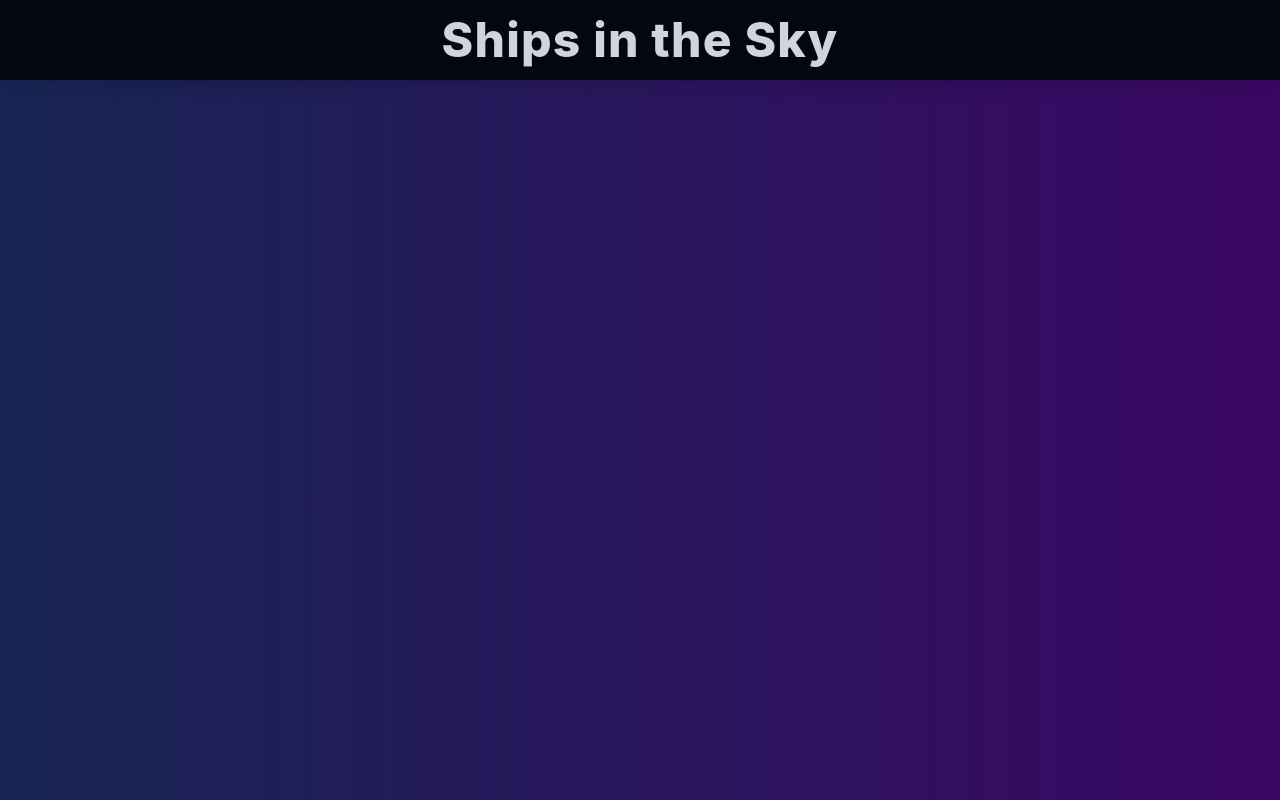
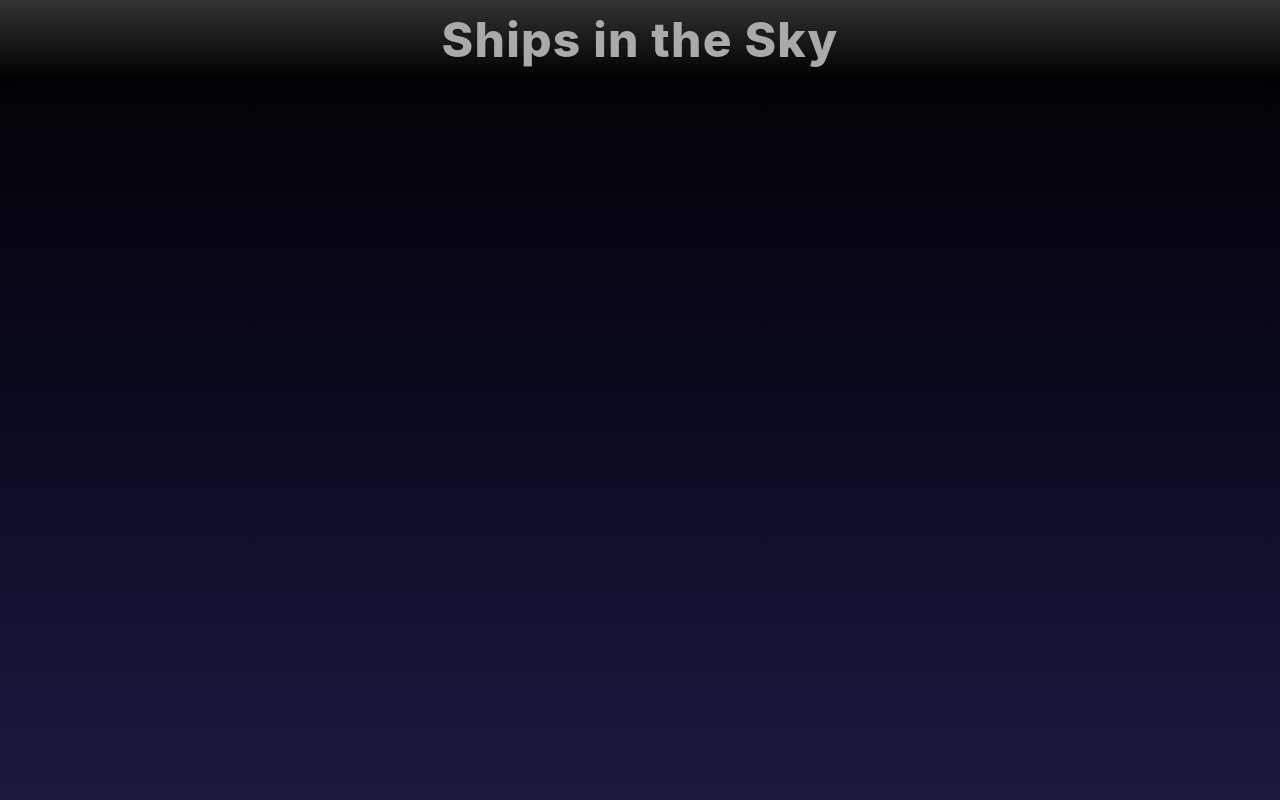
Before and after one commit to shipsinthesky/shipsinthesky.github.io, a plain HTML site: page index.html in a window 1280 px wide. Drawn offline with nearby package versions, Linux system fonts and the light colour scheme.

Commit message:
Update index.html

```diff
--- a/index.html
+++ b/index.html
@@ -4,94 +4,72 @@
     <meta charset="UTF-8">
     <meta name="viewport" content="width=device-width, initial-scale=1.0">
     <title>Ships in the Sky</title>
-    <!-- Tailwind CSS CDN for easy styling -->
     <script src="https://cdn.tailwindcss.com"></script>
+    <script async src="https://pagead2.googlesyndication.com/pagead/js/adsbygoogle.js?client=ca-pub-9260092306593079"
+     crossorigin="anonymous"></script>
     <style>
         /* Custom styles for the Inter font */
         body {
             font-family: 'Inter', sans-serif;
+            /* Space black/blue gradient background */
+            background: linear-gradient(to bottom, #000000, #0a0a20, #1a1a40);
+        }
+        /* Ensure the body is a flex container for vertical alignment */
+        body {
+            display: flex;
+            flex-direction: column;
+            min-height: 100vh; /* Make body take at least full viewport height */
+        }
+        /* Style for the message box feedback */
+        .message-box {
+            margin-top: 1rem; /* Tailwind's mt-4 */
+            padding: 0.75rem; /* Tailwind's p-3 */
+            border-radius: 0.375rem; /* Tailwind's rounded-md */
+            text-align: center;
+            font-size: 0.875rem; /* Tailwind's text-sm */
+            width: 16rem; /* Tailwind's w-64 */
+            display: none; /* Hidden by default */
+            transition: opacity 0.3s ease-in-out;
+            opacity: 0;
+        }
+        .message-box.show {
+            opacity: 1;
+        }
+        .message-box.success {
+            background-color: #d4edda; /* bg-green-100 */
+            color: #155724; /* text-green-800 */
+            border: 1px solid #c3e6cb; /* border-green-200 */
+        }
+        .message-box.error {
+            background-color: #f8d7da; /* bg-red-100 */
+            color: #721c24; /* text-red-800 */
+            border: 1px solid #f5c6cb; /* border-red-200 */
+        }
+
+        /* Glossy header styles */
+        header {
+            background: linear-gradient(to bottom, #333333, #000000); /* Dark gray to black gradient */
+            color: white; /* This will be overridden by the h1 color below */
+            text-shadow: 0 1px 1px rgba(0,0,0,.5);
+            box-shadow: inset 0 1px 0 rgba(255,255,255,.3), 0 1px 2px rgba(0,0,0,.6);
+        }
+
+        /* Style for the header text color */
+        header h1 {
+            color: #AAAAAA; /* A slightly darker gray */
         }
     </style>
-    <script async src="https://pagead2.googlesyndication.com/pagead/js/adsbygoogle.js?client=ca-pub-9260092306593079"
-     crossorigin="anonymous"></script>
 </head>
-<body class="bg-gradient-to-r from-blue-950 to-purple-950 min-h-screen flex flex-col items-center relative overflow-hidden">
+<body class="min-h-screen flex flex-col items-center relative overflow-hidden">
     <div class="starfield"></div>
 
-    <header class="w-full bg-gray-950 text-gray-300 text-center py-4 shadow-lg mb-8 relative z-10">
+    <header class="w-full text-center py-4 shadow-lg mb-8 relative z-10">
         <h1 class="text-4xl sm:text-5xl font-extrabold tracking-wide">
             Ships in the Sky
         </h1>
     </header>
 
     <div class="p-4 relative z-10">
-        </div>
-
-    <style>
-        .starfield {
-            position: absolute;
-            top: 0;
-            left: 0;
-            width: 100%;
-            height: 100%;
-            background: transparent;
-            /* Using multiple box-shadows to create stars */
-            box-shadow:
-                0 0 1px 1px rgba(255, 255, 255, 0.7),
-                20px 50px 1px 1px rgba(255, 255, 255, 0.7),
-                -30px 80px 1px 1px rgba(255, 255, 255, 0.7),
-                50px -20px 1px 1px rgba(255, 255, 255, 0.7),
-                -70px -90px 1px 1px rgba(255, 255, 255, 0.7),
-                80px 30px 1px 1px rgba(255, 255, 255, 0.7),
-                -100px 10px 1px 1px rgba(255, 255, 255, 0.7),
-                120px -50px 1px 1px rgba(255, 255, 255, 0.7),
-                /* Add many more for a dense starfield */
-                150px 70px 1px 1px rgba(255, 255, 255, 0.7),
-                -180px 40px 1px 1px rgba(255, 255, 255, 0.7),
-                200px -10px 1px 1px rgba(255, 255, 255, 0.7),
-                -220px 60px 1px 1px rgba(255, 255, 255, 0.7),
-                250px 90px 1px 1px rgba(255, 255, 255, 0.7),
-                -280px -30px 1px 1px rgba(255, 255, 255, 0.7),
-                300px 20px 1px 1px rgba(255, 255, 255, 0.7),
-                -330px 70px 1px 1px rgba(255, 255, 255, 0.7),
-                350px -80px 1px 1px rgba(255, 255, 255, 0.7),
-                -380px 0px 1px 1px rgba(255, 255, 255, 0.7),
-                400px 50px 1px 1px rgba(255, 255, 255, 0.7),
-                -420px -40px 1px 1px rgba(255, 255, 255, 0.7);
-            animation: twinkle 5s infinite alternate; /* Slower twinkle */
-        }
-
-        /* More stars for depth */
-        .starfield::before {
-            content: '';
-            position: absolute;
-            top: 0;
-            left: 0;
-            width: 100%;
-            height: 100%;
-            background: transparent;
-            box-shadow:
-                10px 10px 1px 1px rgba(255, 255, 255, 0.5),
-                -40px 60px 1px 1px rgba(255, 255, 255, 0.5),
-                70px -10px 1px 1px rgba(255, 255, 255, 0.5),
-                -90px 30px 1px 1px rgba(255, 255, 255, 0.5),
-                110px 80px 1px 1px rgba(255, 255, 255, 0.5),
-                -130px -20px 1px 1px rgba(255, 255, 255, 0.5),
-                160px 0px 1px 1px rgba(255, 255, 255, 0.5),
-                -190px 50px 1px 1px rgba(255, 255, 255, 0.5),
-                210px -70px 1px 1px rgba(255, 255, 255, 0.5),
-                -240px 10px 1px 1px rgba(255, 255, 255, 0.5),
-                270px 40px 1px 1px rgba(255, 255, 255, 0.5),
-                -300px -60px 1px 1px rgba(255, 255, 255, 0.5),
-                320px 80px 1px 1px rgba(255, 255, 255, 0.5),
-                -350px 20px 1px 1px rgba(255, 255, 255, 0.5);
-            animation: twinkle 7s infinite alternate-reverse; /* Different speed for a subtle effect */
-        }
-
-        @keyframes twinkle {
-            0%, 100% { opacity: 0.7; }
-            50% { opacity: 0.3; }
-        }
-    </style>
+    </div>
 </body>
 </html>
```
